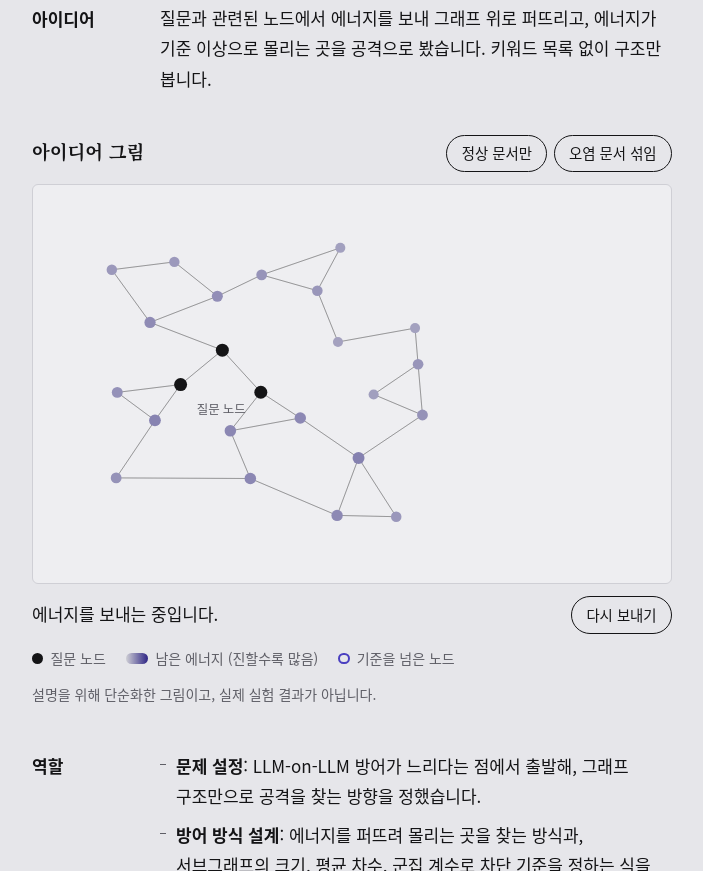
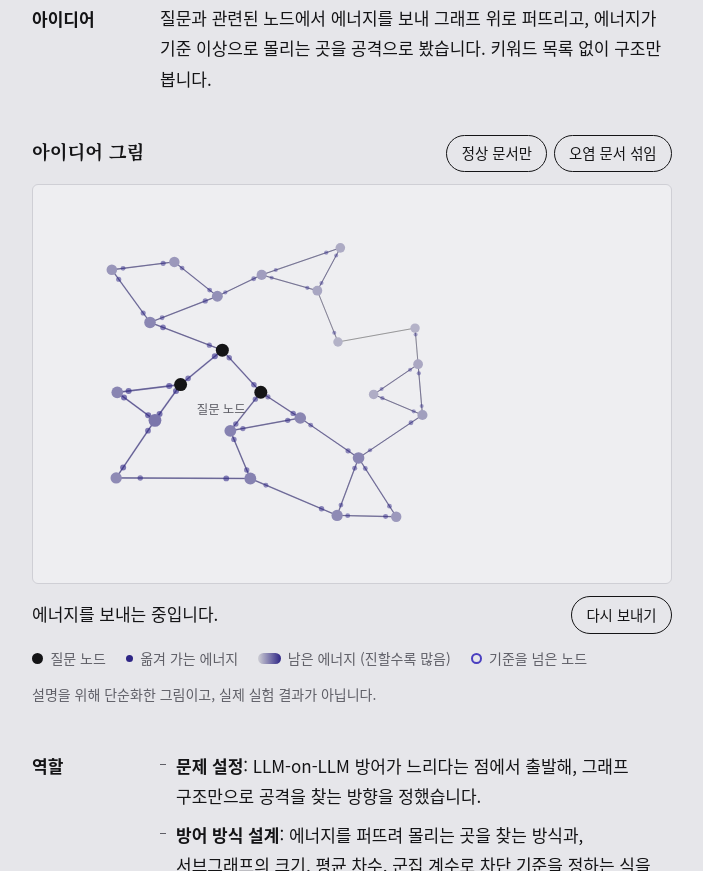
Before and after one commit to Segro0/Segro0.github.io, a plain HTML site: page topology-rag.html in a window 1280 px wide. Shown: the part 513-1384 px from the top of the page, without its empty margins (360-1063 px from the left). Drawn offline with Linux system fonts and the light colour scheme; a web font is replaced by a local one.

Commit message:
Add files via upload

```diff
--- a/topology-rag.html
+++ b/topology-rag.html
@@ -116,6 +116,7 @@ p { margin: 0 0 1.25rem; }
 .dot.q { background: var(--ink); }
 .dot.e { background: linear-gradient(90deg, #CFCFD5, #2E2585); width: 1.4rem; border-radius: 999px; }
 .dot.r { border: 2px solid var(--eosin); }
+.dot.m { background: var(--hema); width: 0.45rem; height: 0.45rem; }
 .fig figcaption { font-size: 0.875rem; color: var(--mist); margin-top: 0.75rem; line-height: 1.7; }
 /* ---------- 바닥글 ---------- */
 .foot {
@@ -185,6 +186,7 @@ p { margin: 0 0 1.25rem; }
             </div>
             <ul class="legend">
               <li><span class="dot q"></span>질문 노드</li>
+              <li><span class="dot m"></span>옮겨 가는 에너지</li>
               <li><span class="dot e"></span>남은 에너지 (진할수록 많음)</li>
               <li><span class="dot r"></span>기준을 넘은 노드</li>
             </ul>
@@ -325,7 +327,7 @@ p { margin: 0 0 1.25rem; }
     e = new Float64Array(G.P.length);
     anchors.forEach(a => { e[a] = PULSE / anchors.length; });
     t = 0;
-    view = { en: e, done: false };
+    view = { en: e, done: false, from: null, k: 0 };
     statusEl.textContent = '에너지를 보내는 중입니다.';
   }
 
@@ -372,9 +374,9 @@ p { margin: 0 0 1.25rem; }
   const Y = y => 18 + y * (H - 36);
   const mix = (a, b, k) => `rgb(${a.map((v, i) => Math.round(v + (b[i] - v) * k)).join(',')})`;
 
-  // en: 그릴 에너지 분포, done: 판정까지 끝났는지
-  function draw(en = view.en, done = view.done) {
-    view = { en, done };
+  // en: 그릴 에너지 분포, done: 판정까지 끝났는지, from·k: 이번 걸음의 출발 분포와 진행 정도
+  function draw(en = view.en, done = view.done, from = view.from, k = view.k) {
+    view = { en, done, from, k };
     ctx.clearRect(0, 0, W, H);
     const total = en.reduce((s, v) => s + v, 0) || 1;
 
@@ -402,6 +404,22 @@ p { margin: 0 0 1.25rem; }
       ctx.lineTo(ex + uy * 3.5, ey - ux * 3.5);
       ctx.closePath(); ctx.fill();
     });
+
+    // 이번 걸음에 간선을 따라 옮겨 가는 에너지
+    if (from && !done) {
+      const tf = from.reduce((s, v) => s + v, 0) || 1;
+      G.E.forEach(([a, b]) => {
+        const f = from[a] * ALPHA / G.out[a].length / tf;
+        if (f < 0.004) return;
+        const x1 = X(G.P[a][0]), y1 = Y(G.P[a][1]), x2 = X(G.P[b][0]), y2 = Y(G.P[b][1]);
+        const s = Math.min(1, f / 0.06);
+        ctx.strokeStyle = `rgba(46,37,133,${0.12 + 0.4 * s})`; ctx.lineWidth = 1 + 1.5 * s;
+        ctx.beginPath(); ctx.moveTo(x1, y1); ctx.lineTo(x2, y2); ctx.stroke();
+        ctx.fillStyle = `rgba(46,37,133,${0.35 + 0.55 * s})`;
+        ctx.beginPath(); ctx.arc(x1 + (x2 - x1) * k, y1 + (y2 - y1) * k, 1.8 + 2.7 * s, 0, Math.PI * 2); ctx.fill();
+      });
+      ctx.lineWidth = 1;
+    }
 
     // 노드
     G.P.forEach((p, i) => {
@@ -432,24 +450,25 @@ p { margin: 0 0 1.25rem; }
     if (G.label) ctx.fillText(G.label.text, X(Math.min(G.label.x, 0.86)), Y(G.label.y));
   }
 
-  // 한 걸음 사이를 이어 그려서 퍼지는 모습이 보이게 한다. 처음 몇 걸음은 더 천천히
-  const stepMs = i => 160 + 200 * Math.max(0, 1 - i / 10);
+  // 한 걸음 사이를 이어 그려서 퍼지는 모습이 보이게 한다.
+  // 처음 열다섯 걸음은 천천히(0.58초 → 0.23초), 변화가 작은 뒤쪽은 빠르게(0.09초)
+  const stepMs = i => i <= 15 ? 600 - 25 * i : 90;
   const lerp = (a, b, k) => a.map((v, i) => v + (b[i] - v) * k);
 
   function play() {
     cancelAnimationFrame(raf);
-    if (REDUCE) { while (t < STEPS) step(); draw(e, true); finish(); return; }
+    if (REDUCE) { while (t < STEPS) step(); draw(e, true, null, 0); finish(); return; }
     let from = e.slice(), stamp = performance.now();
     step();
     const tick = now => {
       const k = Math.min(1, (now - stamp) / stepMs(t));
-      draw(lerp(from, e, k), false);
+      draw(lerp(from, e, k), false, from, k);
       if (k < 1) { raf = requestAnimationFrame(tick); return; }
-      if (t >= STEPS) { draw(e, true); finish(); return; }
+      if (t >= STEPS) { draw(e, true, null, 0); finish(); return; }
       from = e.slice(); step(); stamp = now;
       raf = requestAnimationFrame(tick);
     };
-    draw(from, false);
+    draw(from, false, from, 0);
     raf = requestAnimationFrame(tick);
   }
 
```
